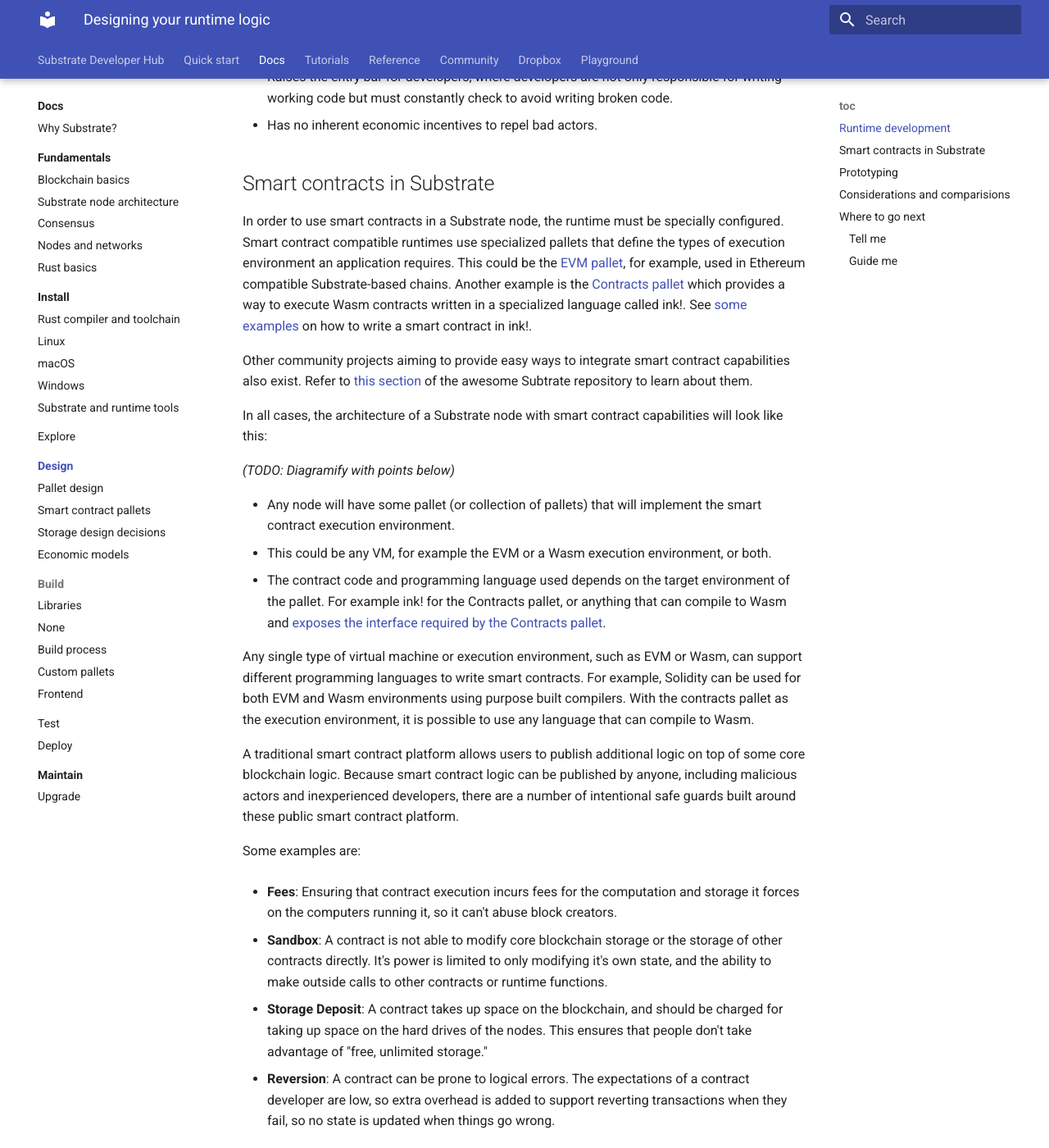
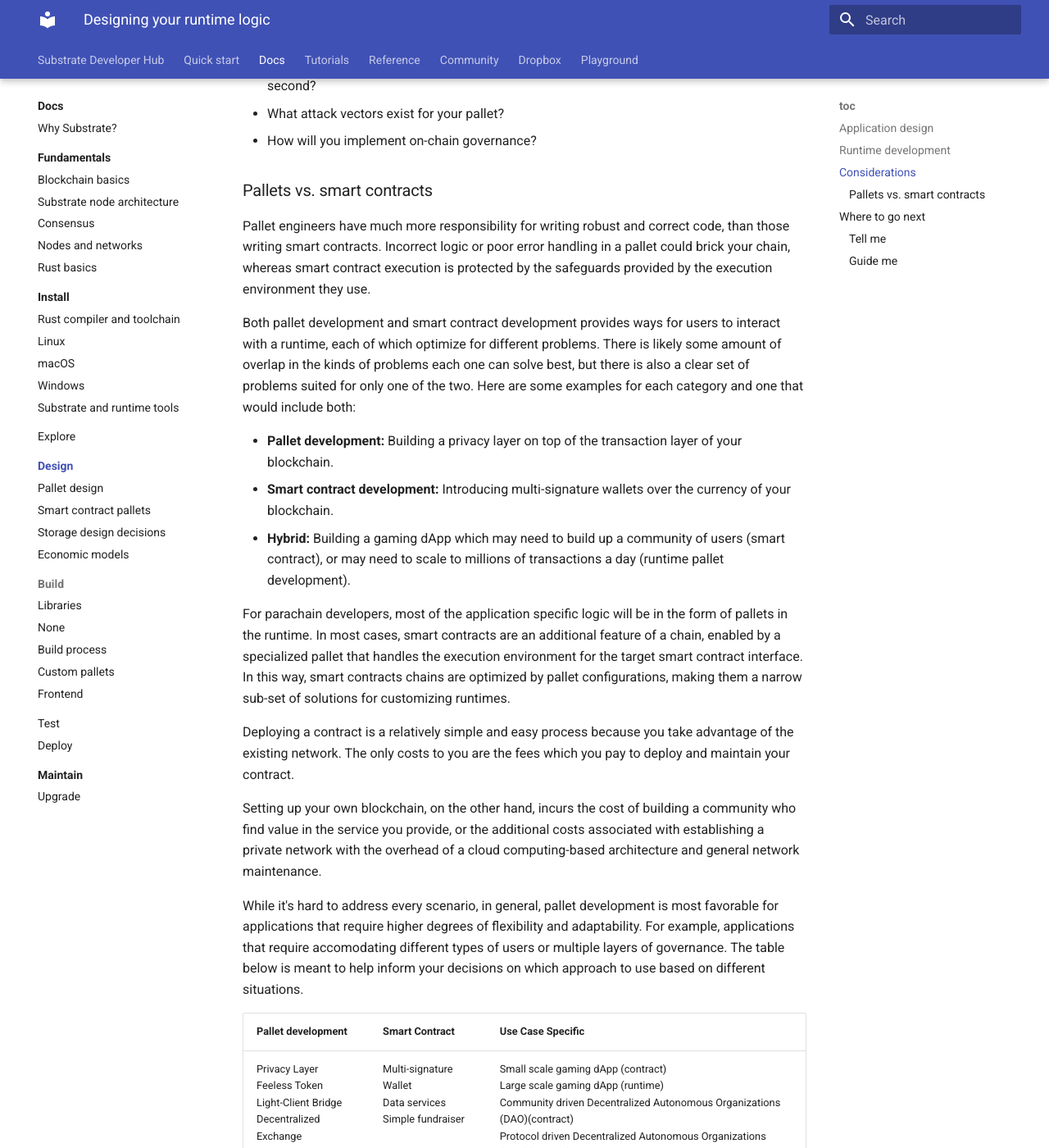
Before and after one commit to polkadot-developers/docs-sandbox, an MkDocs documentation site: the page built from source/docs/main-docs/05-design/index.md, in a window 1280 px wide and 1400 px high, scrolled down 1789 px. Shown: the whole window at 82% size. Built offline with MkDocs 1.6.1 and Material for MkDocs 9.7.7, drawn with Linux system fonts in a browser that asks for light colours; some of the changed text lies outside the part shown.

Commit message:
Rewrite Design your runtime

```diff
--- a/source/docs/main-docs/05-design/index.md
+++ b/source/docs/main-docs/05-design/index.md
@@ -3,131 +3,83 @@
 Type: conceptual
 Index: 1
 
-<!-- _Notes to docs team: This artice aims to describe the concepts around developing Substrate runtimes._
-_This should be the entry point for anyone developing with substrate, whereby this content conceptually describes the ways one can create application specific business logic for a substrate chain._ -->
-# Designing your runtime
+_This article describes ways to create the application logic of your blockchain._
+_This is important for parachain builders to understand why they are building pallets and what it implies, also giving insight on the value of using pallets vs. smart contracts._
 
-TODO: Improve this section's write-up based on these guiding questions.
+You've got an application that requires a blockchain and you've started sketching out its components but you're not sure whether you should use smart contracts or write your own pallets.
+What should you do?
+The truth is that if you're here it's probably because you're writing a blockchain from scratch and don't really care much about smart contracts.
+You're here because you plan on building a solo-chain that may one day become a parachain or a standalone network running its own validators and consensus mechanism.
+Being here you'll quickly learn that in order to build your application-specific chain you'll need to write pallets and not smart contracts.
+This page will explain different ways to design and compose your runtimes, contrasting pallet development with smart contract development and providing considerations for those of you sketching out your application logic.
 
-Scenario: I want to understand what components I need to consider when designing my runtime. I'd then like to prototype my idea, or jump right into using existing pallets and creating my own. This is the lay of the land before I get there.
+## Application design
 
-- At a HL, what does it mean to design a runtime? What are the different components I should focus on?
-- For a team getting started, what's a good way to prototype a chain's logic? What factors would they need to consider?
-- How can I determine whether my prototype is a good canadidate to become a chain in the first place? Where should I go with my prototype if not?
-- Now that I know I want to design a parachain, what's my next step?
-- Can you explain how having full control of the blockchain relates to how I can design my chain?
-- What sort of decisions must I make before thinking about my user facing application logic (i.e. perhaps more on the network level)?
-- @Shawn: maybe this highlevel section would benefit from a diagram showing the life cycle of a parachain from its inception phase to production, with the phases we reccomend in between.
+The runtime is the actual logic and application of the blockchain, and really designing the runtime is just like designing an application.
+As a runtime engineer, you have full control of the underlying logic that each node on your network will run, giving you full access to improve the performance of the nodes of your network as well as every storage item across all of your pallets, which you can modify and control.
 
 Application logic in Substrate-based blockchains can be expressed in the form of:
 
 - Specialized [pallets](/todo): each pallet performs a special task, serving the business logic needs of the blockchain.
 - Smart contracts: application logic is specified in smart contracts that target a specific execution environment.
+This would require a chain designed for anyone to deploy thier own applications to.
 - A combination of both pallets and smart contracts: application logic is executed by both smart contracts and task-specific pallets.
 
-Runtime development using specialized pallets or smart contracts each provide solutions designed to solve different problems.
-There is likely some amount of overlap in the kinds of problems each one can solve, but there is also a clear set of problems suited for only one of the two.
-To give just one example in each category:
-
-- **Runtime development:** Building a privacy layer on top of transactions in your blockchain.
-- **Smart contract development:** Introducing multi-signature wallets over the currency of your blockchain.
-- **Use case specific:** Building a gaming dApp which may need to build up a community of users (smart contract), or may need to scale to millions of transactions a day (runtime pallet development).
+Substrate chains can provide smart contract functionality, but even then are still defined by the pallets that their runtimes are composed of.
+In this sense, comparing smart contract development to pallet developement is comparing apples to oranges.
 
 ## Runtime development
-Runtime development has the intention of producing lean, performant, and fast nodes.
-
-You have full control of the underlying logic that each node on your network will run.
-You have full access to each and every storage item across all of your pallets, which you can modify and control.
-
-This level of control comes with greater responsibility.
-Runtime engineers have much more responsibility for writing robust and correct code, than those deploying Smart Contracts.
-Incorrect logic or poor error handling could brick your chain.
 
 As a runtime engineer, you must provide the protections for the overhead of transactions reverting and implicitly introduce any fee system to the computation of the nodes your chain runs on.
 This means while you are developing runtime functions, you must correctly assess and apply fees to different parts of your runtime logic so that it will not be abused by malicious actors.
+Because pallets gives low level access to your entire blockchain, runtime engineers must be vigilant with handling things like fees and permissions, errors and safe arithmetic operations.
+Smart contracts on the other hand have built-in economic incentives which pallets don't have out of the box.
 
-**Substrate Runtime Development:**
+Learn about best practices for designing your pallet [here]().
 
-- Provides low level access to your entire blockchain.
-- Removes the overhead of built-in safety for performance,
-  giving developers increased flexibility at the cost of increased responsibility.
-- Raises the entry bar for developers, where developers are
-  not only responsible for writing working code but must constantly check to avoid writing broken code.
-- Has no inherent economic incentives to repel bad actors.
-## Smart contracts in Substrate
-In order to use smart contracts in a Substrate node, the runtime must be specially configured.
-Smart contract compatible runtimes use specialized pallets that define the types of execution environment an application requires.
-This could be the [EVM pallet](/pallet-todo-link), for example, used in Ethereum compatible Substrate-based chains.
-Another example is the [Contracts pallet](/pallet-todo-link) which provides a way to execute Wasm contracts written in a specialized language called ink!. See [some examples](https://paritytech.github.io/ink-docs/examples/) on how to write a smart contract in ink!.
+In order to use smart contracts in a Substrate node, the runtime must be configured with a specialized pallet that define the type of execution environments the application requires.
+This could be the [EVM pallet](/pallet-todo-link), for example, used in Ethereum compatible Substrate-based chains, or the [contracts pallet](/pallet-todo-link) which provides a way to execute Wasm contracts written in a specialized language called ink!.
 
-Other community projects aiming to provide easy ways to integrate smart contract capabilities also exist.
-Refer to [this section](./todo) of the awesome Subtrate repository to learn about them.
+Learn more about the different [smart contract pallets]() you can implement in your runtimes.
 
-In all cases, the architecture of a Substrate node with smart contract capabilities will look like this:
+## Considerations
 
-_(TODO: Diagramify with points below)_
+Here's a non-exhaustive list of questions you might want to ask yourself when designing your runtimes:
 
-- Any node will have some pallet (or collection of pallets) that will implement the smart contract execution environment.
-- This could be any VM, for example the EVM or a Wasm execution environment, or both.
-- The contract code and programming language used depends on the target environment of the pallet. For example ink! for the Contracts pallet, or anything that can compile to Wasm and [exposes the interface required by the Contracts pallet](https://github.com/paritytech/substrate/tree/master/frame/contracts#interface-exposed-to-contracts).
+- What is the purpose of your application? Who are the different users of your chain?
+- How do you envision your blockchain to scale? How many users and transactions per second?
+- What attack vectors exist for your pallet?
+- How will you implement on-chain governance?
 
-Any single type of virtual machine or execution environment, such as EVM or Wasm, can support different programming languages to write smart contracts.
-For example, Solidity can be used for both EVM and Wasm environments using purpose built compilers.
-With the contracts pallet as the execution environment, it is possible to use any language that can compile to Wasm.
+### Pallets vs. smart contracts
 
-A traditional smart contract platform allows users to publish additional logic on top of some core blockchain logic.
-Because smart contract logic can be published by anyone, including malicious actors and inexperienced developers, there are a number of intentional safe guards built around these public smart contract platform.
+Pallet engineers have much more responsibility for writing robust and correct code, than those writing smart contracts.
+Incorrect logic or poor error handling in a pallet could brick your chain, whereas smart contract execution is protected by the safeguards provided by the execution environment they use.
 
-Some examples are:
+Both pallet development and smart contract development provides ways for users to interact with a runtime, each of which optimize for different problems.
+There is likely some amount of overlap in the kinds of problems each one can solve best, but there is also a clear set of problems suited for only one of the two.
+Here are some examples for each category and one that would include both:
 
-- **Fees**: Ensuring that contract execution incurs fees for the computation and storage it forces on the computers running it, so it can't abuse block creators.
+- **Pallet development:** Building a privacy layer on top of the transaction layer of your blockchain.
+- **Smart contract development:** Introducing multi-signature wallets over the currency of your blockchain.
+- **Hybrid:** Building a gaming dApp which may need to build up a community of users (smart contract), or may need to scale to millions of transactions a day (runtime pallet development).
 
-- **Sandbox**: A contract is not able to modify core blockchain storage or the storage of other contracts directly. It's power is limited to only modifying it's own state, and the ability to make outside calls to other contracts or runtime functions.
-
-- **Storage Deposit**: A contract takes up space on the blockchain, and should be charged for taking up space on the hard drives of the nodes. This ensures that people don't take advantage of "free, unlimited storage."
-
-- **Reversion**: A contract can be prone to logical errors. The expectations of a contract developer are low, so extra overhead is added to support reverting transactions when they fail, so no state is updated when things go wrong.
-
-These different overheads makes running contracts slower and more costly, but attractive to certain developers.
-
-Contracts allow your community to extend and develop on top of your runtime logic without needing to go through the process of on-chain runtime upgrades.
-It can even be used as a testing ground for future runtime changes, but done in a way that isolates your network from any of the growing pains or errors which might occur.
-
-**Substrate Smart Contracts:**
-
-- Are inherently safer to the network.
-- Have built in economic incentives against abuse.
-- Have computational overhead to support graceful failures in logic.
-- Have a lower bar to entry for development.
-- Enable fast-pace community interaction through a playground to write new logic.
-
-## Prototyping
-
-TODO: Improve this section's write-up based on these guiding questions.
-
-- How should I take my business application idea to a prototype or POC?
-- In what scenario would I want to create a prototype with smart contracts?
-- What should I be thinking about in the prototype phase?
-- What does bringing my smart contracts dapp prototype look like in the form of pallets? Any tips on how to break up my application's logic?
-- What's an example of a prototype? (mapping high level application logic to pallets and pallet functions)
-## Considerations and comparisions
-
-There are a few considerations to be made when composing runtimes with pallets, smart contracts or both.
-A main one is the cost associated with building using each approach.
+For parachain developers, most of the application specific logic will be in the form of pallets in the runtime.
+In most cases, smart contracts are an additional feature of a chain, enabled by a specialized pallet that handles the execution environment for the target smart contract interface.
+In this way, smart contracts chains are optimized by pallet configurations, making them a narrow sub-set of solutions for customizing runtimes.
 
 Deploying a contract is a relatively simple and easy process because you take advantage of the existing network.
 The only costs to you are the fees which you pay to deploy and maintain your contract.
 
-Setting up your own blockchain, on the other hand, incurs the cost of building a community who find value in the service you provide, or the additional costs associated with establishing a private network with the overhead of a Cloud computing-based architecture and general network maintenance.
+Setting up your own blockchain, on the other hand, incurs the cost of building a community who find value in the service you provide, or the additional costs associated with establishing a private network with the overhead of a cloud computing-based architecture and general network maintenance.
 
-While it's hard to address every scenario, in general, runtime development is most favorable for applications that require higher degrees of flexibility and adaptability. For example, applications that require the accommodation of different types of users or multiple layers of governance. The table below is meant to help inform your decisions on which approach to use based on different situations.
+While it's hard to address every scenario, in general, pallet development is most favorable for applications that require higher degrees of flexibility and adaptability.
+For example, applications that require accomodating different types of users or multiple layers of governance.
+The table below is meant to help inform your decisions on which approach to use based on different situations.
 
-| Runtime Development | Smart Contract | Use Case Specific |
+| Pallet development | Smart Contract | Use Case Specific |
 |---------------------|:---------------|:------------------|
 | Privacy Layer  <br>Feeless Token <br>Light-Client Bridge <br> Decentralized Exchange <br>Oracles <br>Stable Coin| Multi-signature Wallet <br> Data services <br> Simple fundraiser | Small scale gaming dApp (contract) <br>Large scale gaming dApp (runtime) <br> Community driven Decentralized Autonomous Organizations (DAO)(contract)<br> Protocol driven Decentralized Autonomous Organizations (DAO)(runtime) <br> Community driven treasury(contract)<br> Protocol driven treasury (runtime)                |
-
-> **NOTE:** If you are building on Polkadot, you can also [deploy smart contracts on its parachain](https://wiki.polkadot.network/docs/en/build-smart-contracts).
-See [The Polkadot Wiki](https://wiki.polkadot.network/docs/build-build-with-polkadot#what-is-the-difference-between-building-a-parachain-a-parathread-or-a-smart-contract) for a comparison between developing on a parachain, parathread, and smart contracts.
 
 ## Where to go next
 
@@ -139,6 +91,7 @@
 * [Smart contract pallets](./smart-contract-pallets)
 * [Storage design](./storage-design)
 * [Economic models](./economic-models)
+* See [The Polkadot Wiki](https://wiki.polkadot.network/docs/build-build-with-polkadot#what-is-the-difference-between-building-a-parachain-a-parathread-or-a-smart-contract) for a comparison between developing on a parachain, parathread, and smart contracts.
 
 #### Guide me
 * Build a proof of existence blockchain
```
Also changed, not shown: source/docs/main-docs/05-design/smart-contract-pallets.md (+6 -6 lines).
